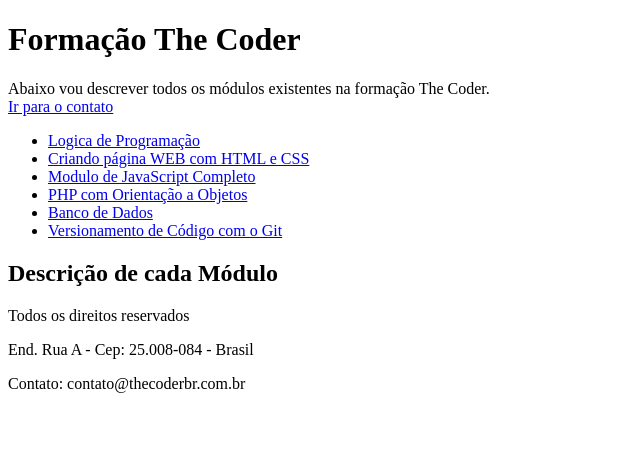
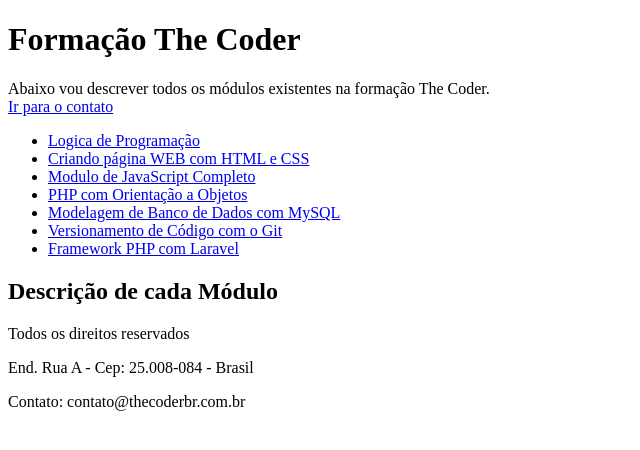
Before and after one commit to thecoderbrformacao/modulogit, a plain HTML site: page index.html in a window 1280 px wide. Shown: the whole page, without its empty margins (0-640 px from the left). Drawn offline with Linux system fonts and the light colour scheme.

Commit message:
Corrigir o curso da formação

```diff
--- a/index.html
+++ b/index.html
@@ -19,8 +19,9 @@
             <li><a href="#">Criando página WEB com HTML e CSS</a></li>
             <li><a href="#">Modulo de JavaScript Completo</a></li>
             <li><a href="#">PHP com Orientação a Objetos</a></li>
-            <li><a href="#">Banco de Dados</a></li>
+            <li><a href="#">Modelagem de Banco de Dados com MySQL</a></li>
             <li><a href="#">Versionamento de Código com o Git</a></li>
+            <li><a href="#">Framework PHP com Laravel</a></li>
         </ul>
         <div>
             <h2>Descrição de cada Módulo</h2>
```
